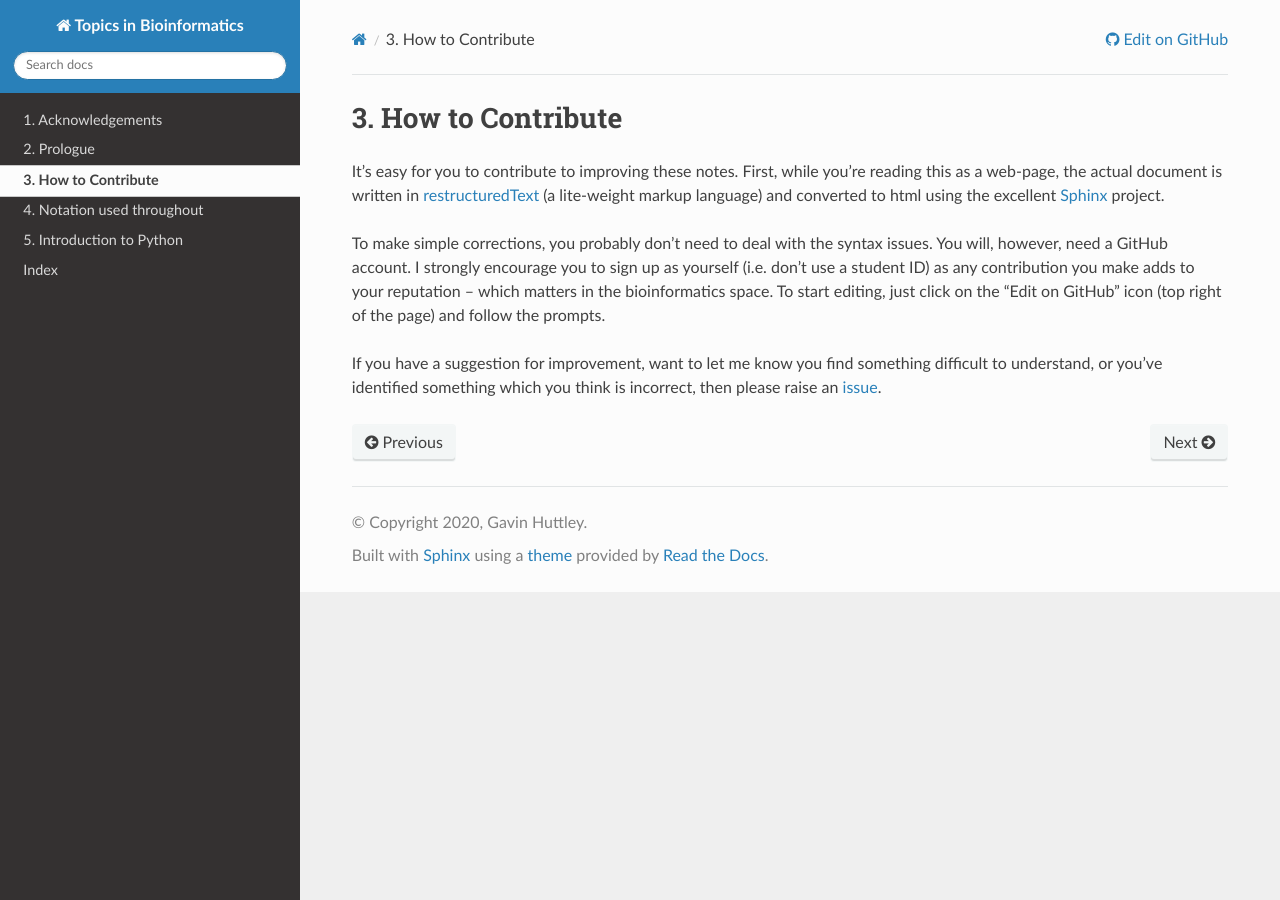
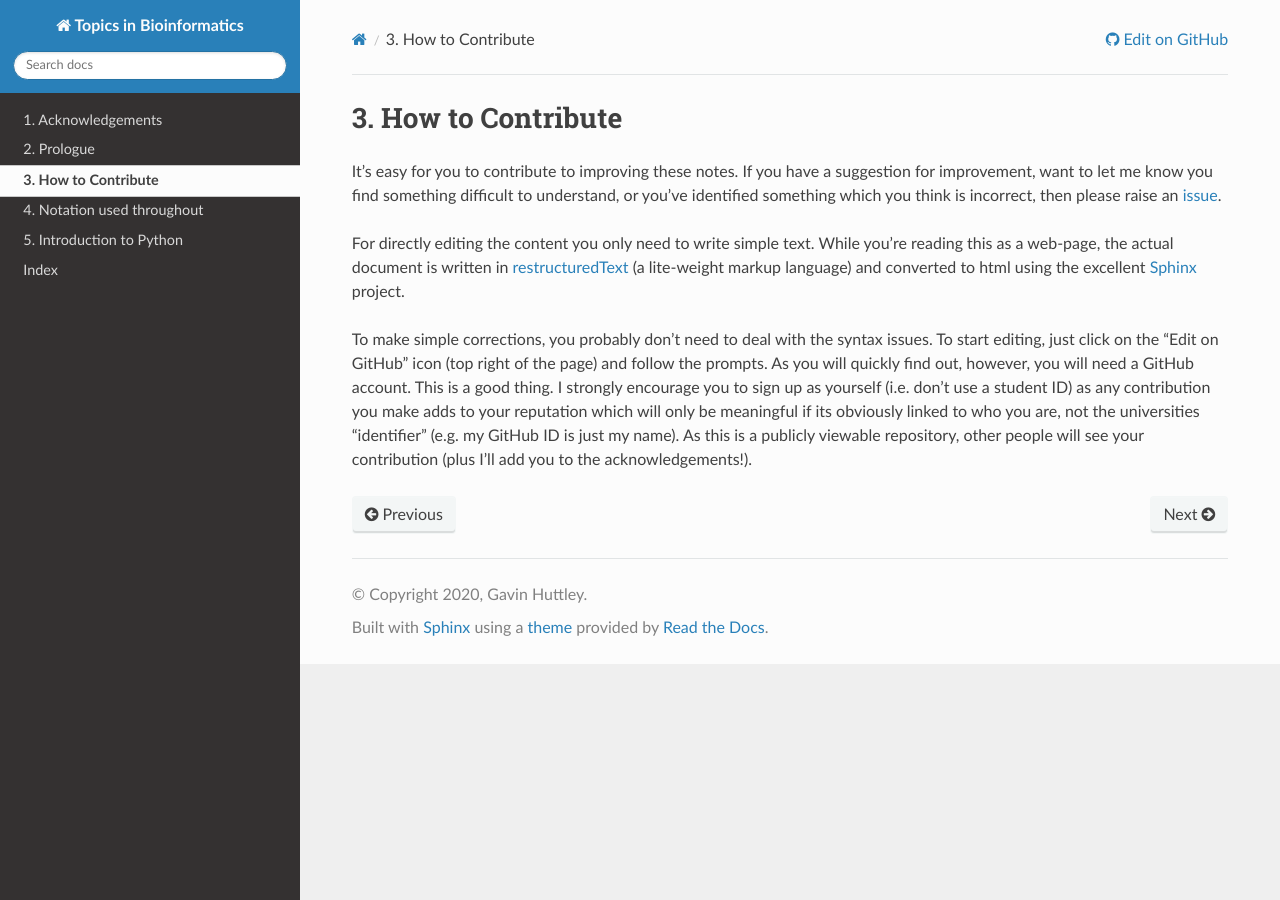
Before and after one commit to GavinHuttley/tib, a Sphinx documentation site: the page built from source/contribute.rst, in a window 1280 px wide. Built offline with Sphinx 7.4.7 and the Read the Docs theme 2.0.0, drawn with Linux system fonts in a browser that asks for light colours.

Commit message:
added invite to contribute other resources

```diff
--- a/source/contribute.rst
+++ b/source/contribute.rst
@@ -1,12 +1,14 @@
+.. _contribute:
+
 *****************
 How to Contribute
 *****************
 
-It's easy for you to contribute to improving these notes. First, while you're reading this as a web-page, the actual document is written in restructuredText_ (a lite-weight markup language) and converted to html using the excellent Sphinx_ project.
+It's easy for you to contribute to improving these notes. If you have a suggestion for improvement, want to let me know you find something difficult to understand, or you've identified something which you think is incorrect, then please raise an issue_.
 
-To make simple corrections, you probably don't need to deal with the syntax issues. You will, however, need a GitHub account. I strongly encourage you to sign up as yourself (i.e. don't use a student ID) as any contribution you make adds to your reputation -- which matters in the bioinformatics space. To start editing, just click on the "Edit on GitHub" icon (top right of the page) and follow the prompts.
+For directly editing the content you only need to write simple text.  While you're reading this as a web-page, the actual document is written in restructuredText_ (a lite-weight markup language) and converted to html using the excellent Sphinx_ project.
 
-If you have a suggestion for improvement, want to let me know you find something difficult to understand, or you've identified something which you think is incorrect, then please raise an issue_.
+To make simple corrections, you probably don't need to deal with the syntax issues. To start editing, just click on the "Edit on GitHub" icon (top right of the page) and follow the prompts. As you will quickly find out, however, you will need a GitHub account. This is a good thing. I strongly encourage you to sign up as yourself (i.e. don't use a student ID) as any contribution you make adds to your reputation which will only be meaningful if its obviously linked to who you are, not the universities "identifier" (e.g. my GitHub ID is just my name). As this is a publicly viewable repository, other people will see your contribution (plus I'll add you to the acknowledgements!).
 
 .. _Sphinx: https://www.sphinx-doc.org/en/master/
 .. _restructuredText: https://www.sphinx-doc.org/en/master/usage/restructuredtext/index.html
--- a/source/python/resources.rst
+++ b/source/python/resources.rst
@@ -21,6 +21,11 @@
 
 These are not explicitly aimed at beginners, but podcasts that I find informative on multiple levels and quite polished. |python_bytes|_, is a weekly 30' podcast with an overview of interesting Python things. |test_n_code|_ is a longer format that covers all things related to testing code -- a critical topic for scientists. |talkpython|_ is a longer format interview of various individuals doing interesting things. Data science is increasingly covered by these podcasts.
 
+Do you know any more?
+=====================
+
+If you know of any more useful resources, please click the "Edit on GitHub" link above, add them to the appropriate section and make a pull request. For more information on this, read the :ref:`contribute` section to learn how to become a contributor.
+
 .. |python_bytes| replace:: Python Bytes
 .. _python_bytes: https://pythonbytes.fm
 .. |test_n_code| replace:: Test & Code
```
